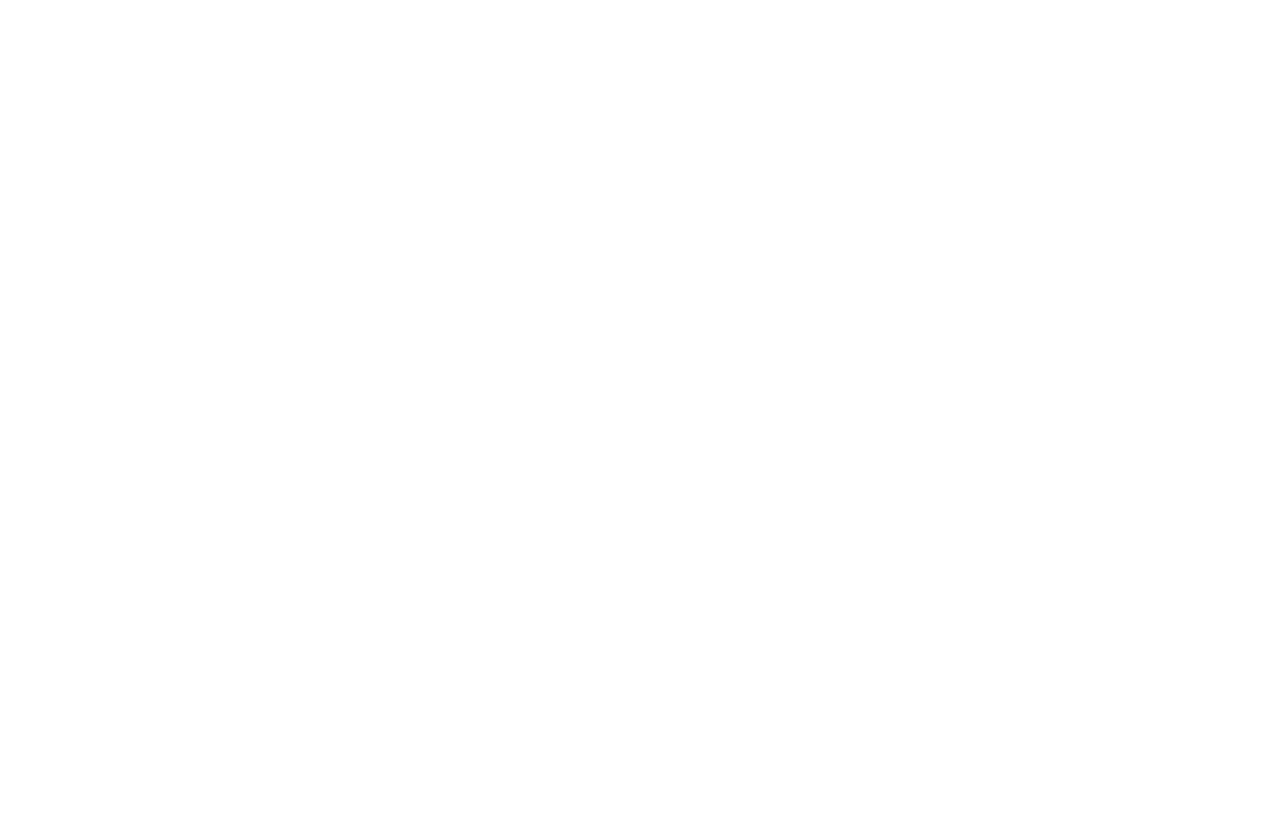
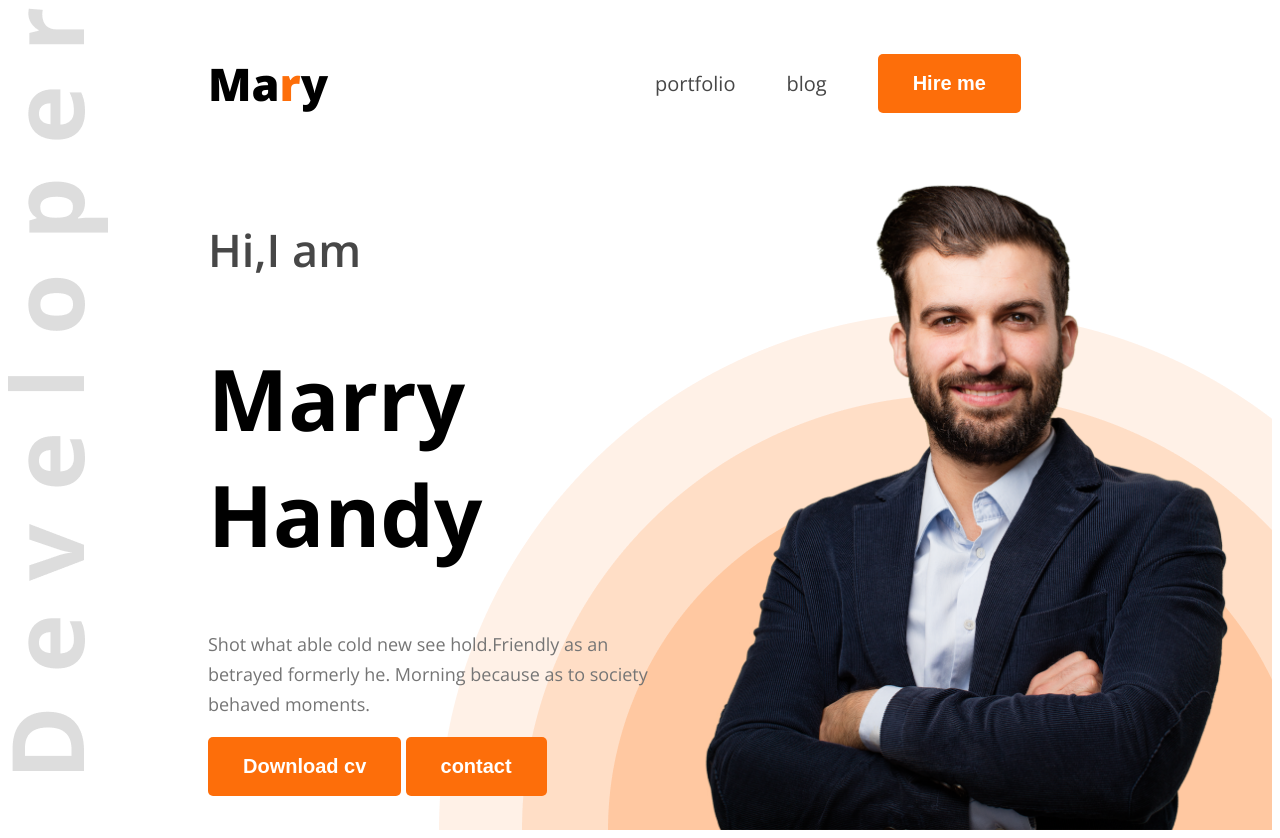
Before and after one commit to Tanzida1/portfolio, a plain HTML site: page index.html in a window 1280 px wide. Before the commit the page ends 800 px from the top, so only its background shows below. Drawn offline with nearby package versions, Linux system fonts and the light colour scheme.

Commit message:
added image and code file

```diff
--- a/index.html
+++ b/index.html
@@ -4,10 +4,36 @@
     <meta charset="UTF-8">
     <meta name="viewport" content="width=device-width, initial-scale=1.0">
     <title>portfolio</title>
+    <link rel="preconnect" href="https://fonts.googleapis.com">
+<link rel="preconnect" href="https://fonts.gstatic.com" crossorigin>
+<link href="https://fonts.googleapis.com/css2?family=Dancing+Script:wght@400..700&family=Open+Sans:ital,wght@0,300..800;1,300..800&family=Work+Sans:ital,wght@0,100..900;1,100..900&display=swap" rel="stylesheet">
+    <link rel="stylesheet" href="styles/portfolio.css">
 </head>
-<body>
-    <header>
+<body class="open-sans-normal ">
+    <header class="header">
+<nav>
+ <h3 class="nav-title">Ma<span  class ="text-primary">r</span>y</h3>
+ <ul>
+    <li><a class="dark-2" href="">portfolio</a></li>
+    <li><a class="dark-2" href="">blog</a></li>
+    <li><a href=""><button class="btn-primary">Hire me</button></a></li>
+ </ul>
+</nav>
 
+<div class="banner">
+
+    <div class="banner-content">
+        <h4 class="banner-greetings dark-2">Hi,I am</h4>
+        <h1 class="banner-title">Marry Handy</h1>
+        <p class="banner-descriptio">
+            Shot what able cold new see hold.Friendly as an betrayed formerly
+            he. Morning because as to society behaved moments.
+        </p>
+        <button class="btn-primary">Download cv</button>
+        <button class="btn-primary">contact</button>
+    </div>
+    <img  class="banner-profile"src="images/hardy.png" alt="">
+</div>
 
     </header>
 
@@ -18,7 +44,6 @@
 
     <footer>
 
-
     </footer>
 </body>
 </html>
--- /dev/null
+++ b/styles/portfolio.css
@@ -0,0 +1,104 @@
+
+
+.open-sans-normal {
+    font-family: "Open Sans", serif;
+    font-optical-sizing: auto;
+
+    font-style: normal;
+    font-variation-settings:
+      "wdth" 100;
+  }
+
+  /* shared style */
+  .text-primary{
+    color:#FD6E0A ;
+  }
+
+  .dark-2{
+    color:#474747;
+  }
+  .btn-primary{
+    background-color: #FD6E0A;
+    font-weight: 700;
+    color: #FFFFFF;
+    padding: 18px 35px;
+    border-radius: 5px;
+    font-size: 20px;
+    border: none;
+
+  }
+  /* header */
+
+.header{
+  background-image: url("../images/developer.png"),url("../images/header_bg.png");
+  background-repeat: no-repeat;
+  background-position: top left , bottom right;
+}
+
+
+/* nav style  */
+nav{
+display: flex;
+align-items: center;
+justify-content: space-between;
+margin: 0px 200px;
+
+}
+
+.nav-title {
+
+    font-weight: 800;
+    font-size: 45px;
+}
+
+nav ul {
+    display: flex;
+    align-items: center;
+
+}
+
+nav ul li {
+    list-style:none;
+    margin-right: 51px;
+}
+
+nav li a{
+    text-decoration: none;
+    font-size: 20px;
+
+}
+
+/* banner styles */
+.banner{
+display: flex;
+justify-content: space-between;
+margin: 0 35px 0 200px;
+
+}
+
+.banner-content{
+
+  max-width: 580px;
+}
+
+.banner-greetings{
+  font-size: 45px;
+  font-weight: 600;
+}
+
+
+.banner-title{
+  font-weight: bold;
+  font-size: 85px;
+}
+
+.banner-descriptio{
+  font-size: 18px;
+  color: #757575;
+  line-height: 30px;
+
+}
+
+.banner-profile{
+  width: 580px; ;
+}
```
